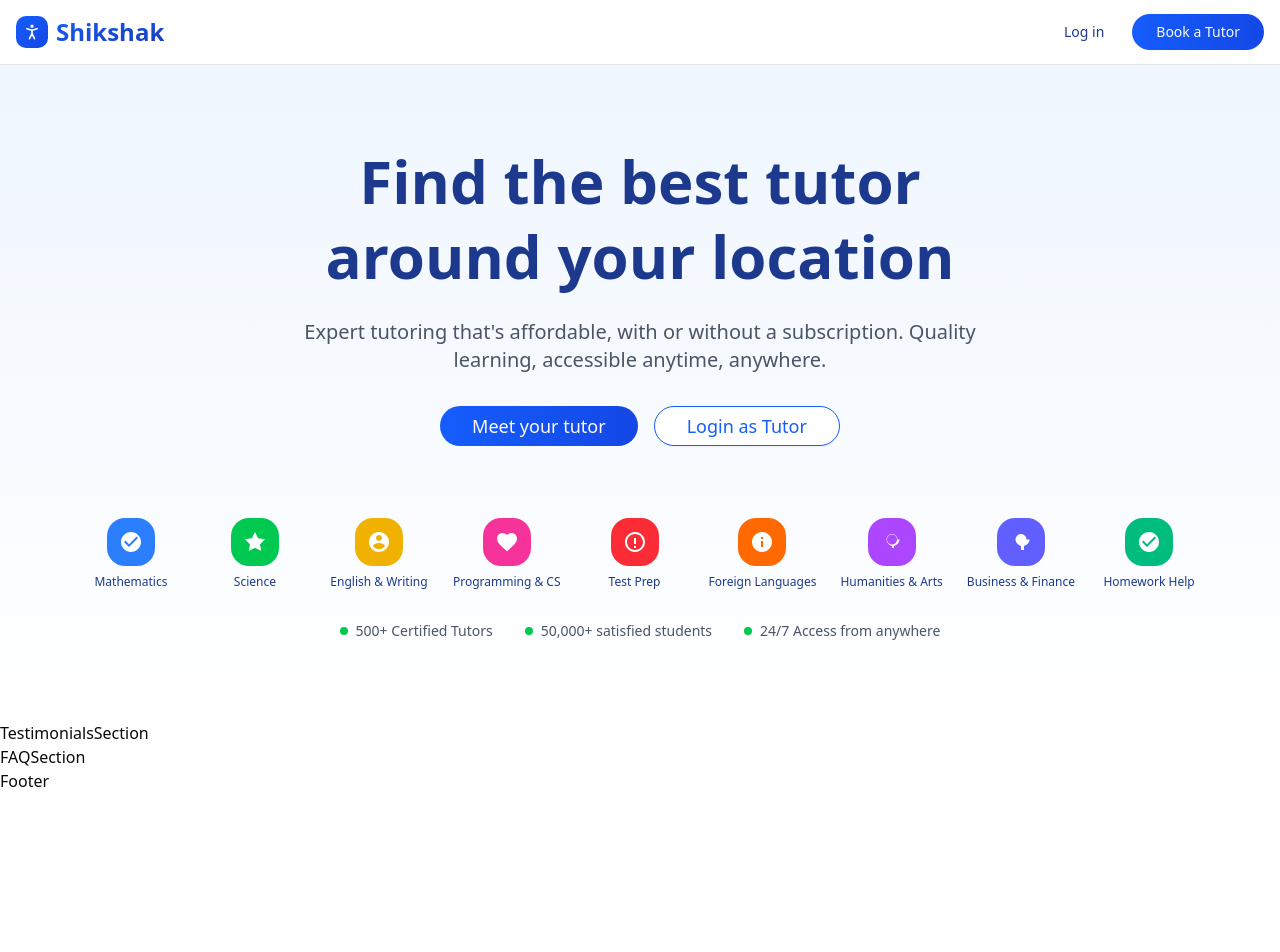
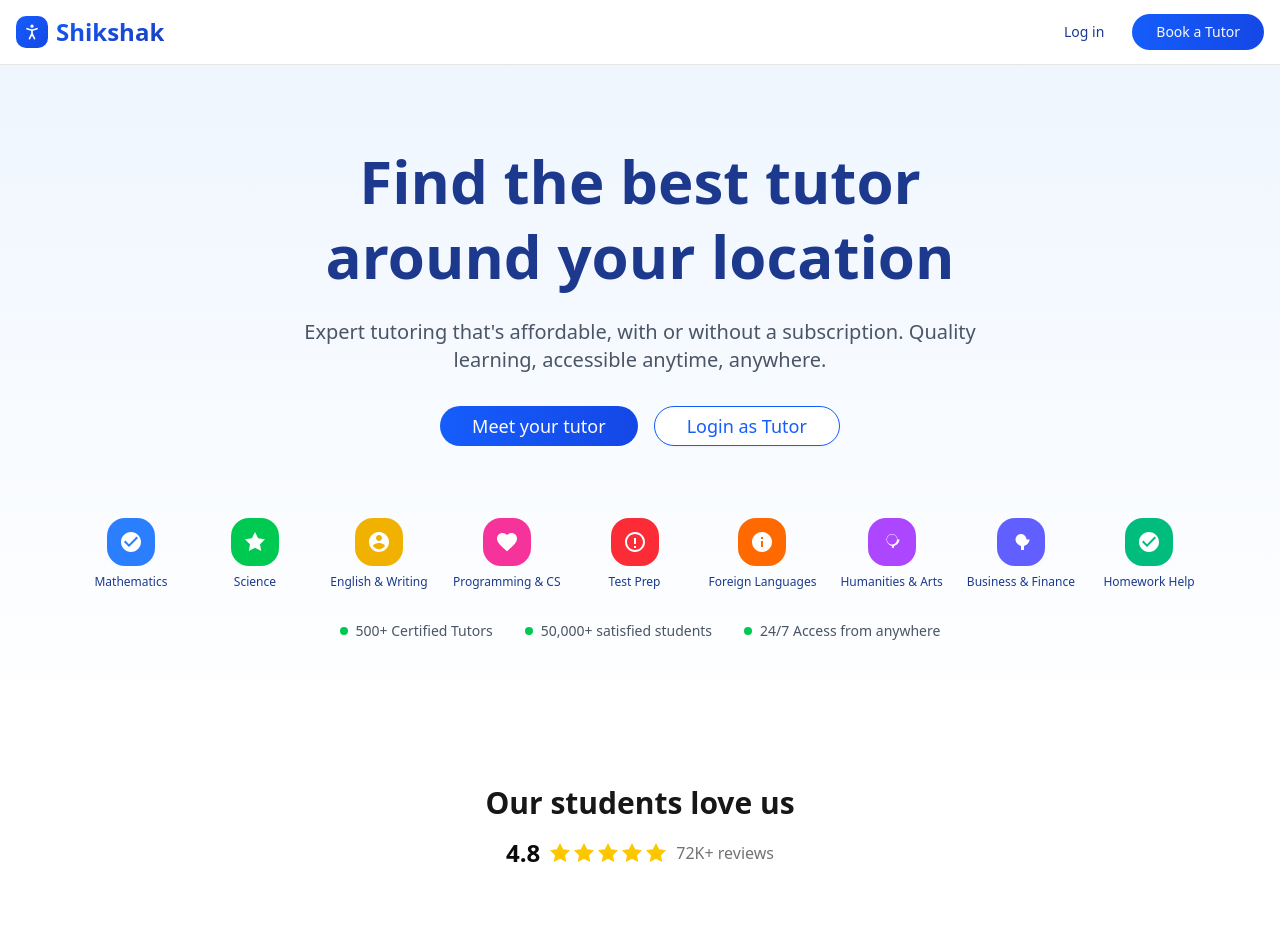
Before and after one commit to suicide-machine/Shishak-2, a Next.js app in the folder frontend/: page / in a window 1280 px wide. Shown: the top 952 px of the page. Before the commit the page ends 800 px from the top, so only its background shows below. Built offline with nearby package versions, Linux system fonts and the light colour scheme.

Commit message:
Home Page (Header, Landing, Testimonials, Footer) part-12

```diff
--- a/frontend/components/landing/TestimonialsSection.tsx
+++ b/frontend/components/landing/TestimonialsSection.tsx
@@ -1,7 +1,37 @@
+"use client"
+
 import React from "react"
 
 const TestimonialsSection = () => {
-  return <div>TestimonialsSection</div>
+  return (
+    <section className="py-16 px-4 sm:px-6 lg:px-8 bg-background">
+      <div className="max-w-7xl mx-auto">
+        <div className="text-center mb-12">
+          <h2 className="text-3xl font-bold text-primary mb-4">
+            Our students love us
+          </h2>
+
+          <div className="flex items-center justify-center gap-2 mb-4">
+            <span className="text-2xl font-bold text-foreground">4.8</span>
+
+            <div className="flex text-yellow-400">
+              {[...Array(5)].map((_, i) => (
+                <svg
+                  key={i}
+                  className="w-6 h-6 fill-current"
+                  viewBox="0 0 24 24"
+                >
+                  <path d="M12 2l3.09 6.26L22 9.27l-5 4.87 1.18 6.88L12 17.77l-6.18 3.25L7 14.14 2 9.27l6.91-1.01L12 2z" />
+                </svg>
+              ))}
+            </div>
+
+            <span className="text-muted-foreground">72K+ reviews</span>
+          </div>
+        </div>
+      </div>
+    </section>
+  )
 }
 
 export default TestimonialsSection
```
